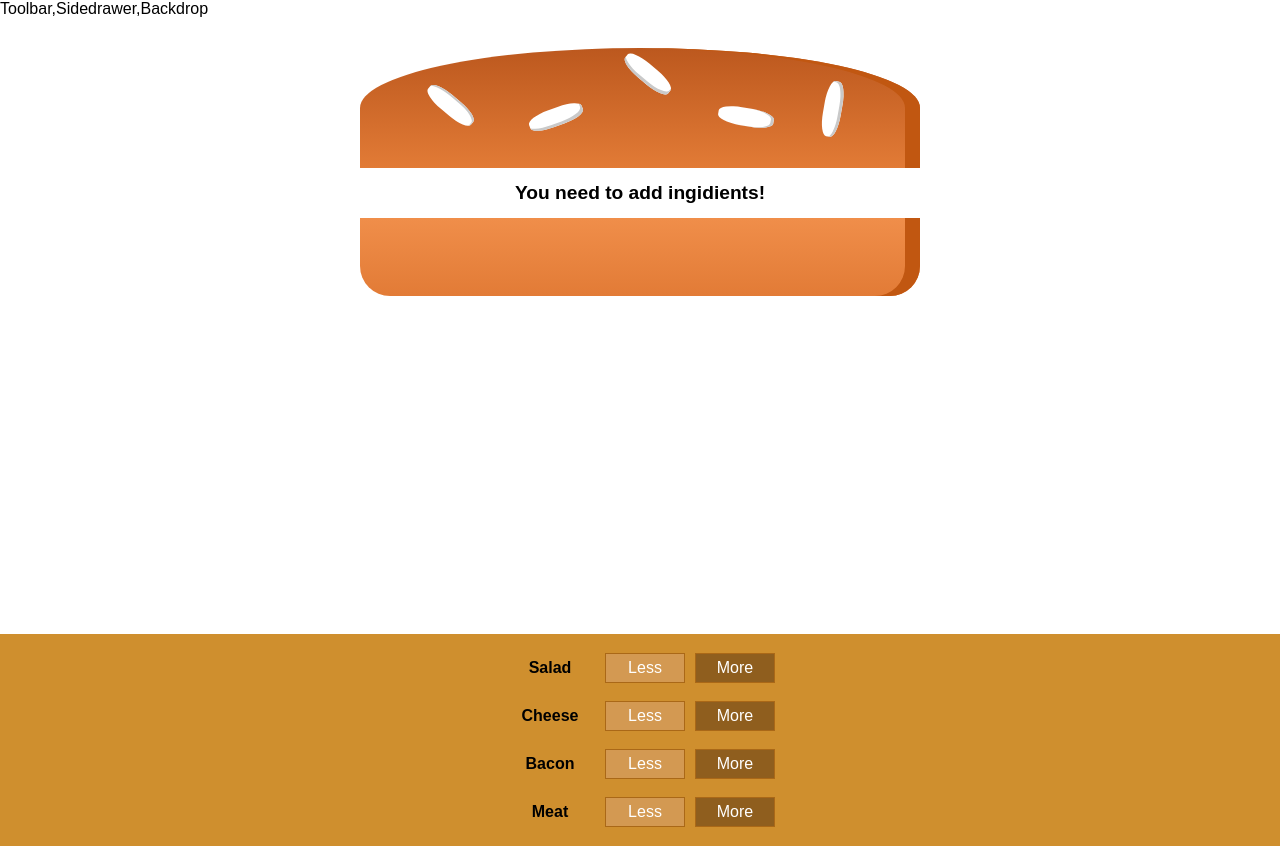
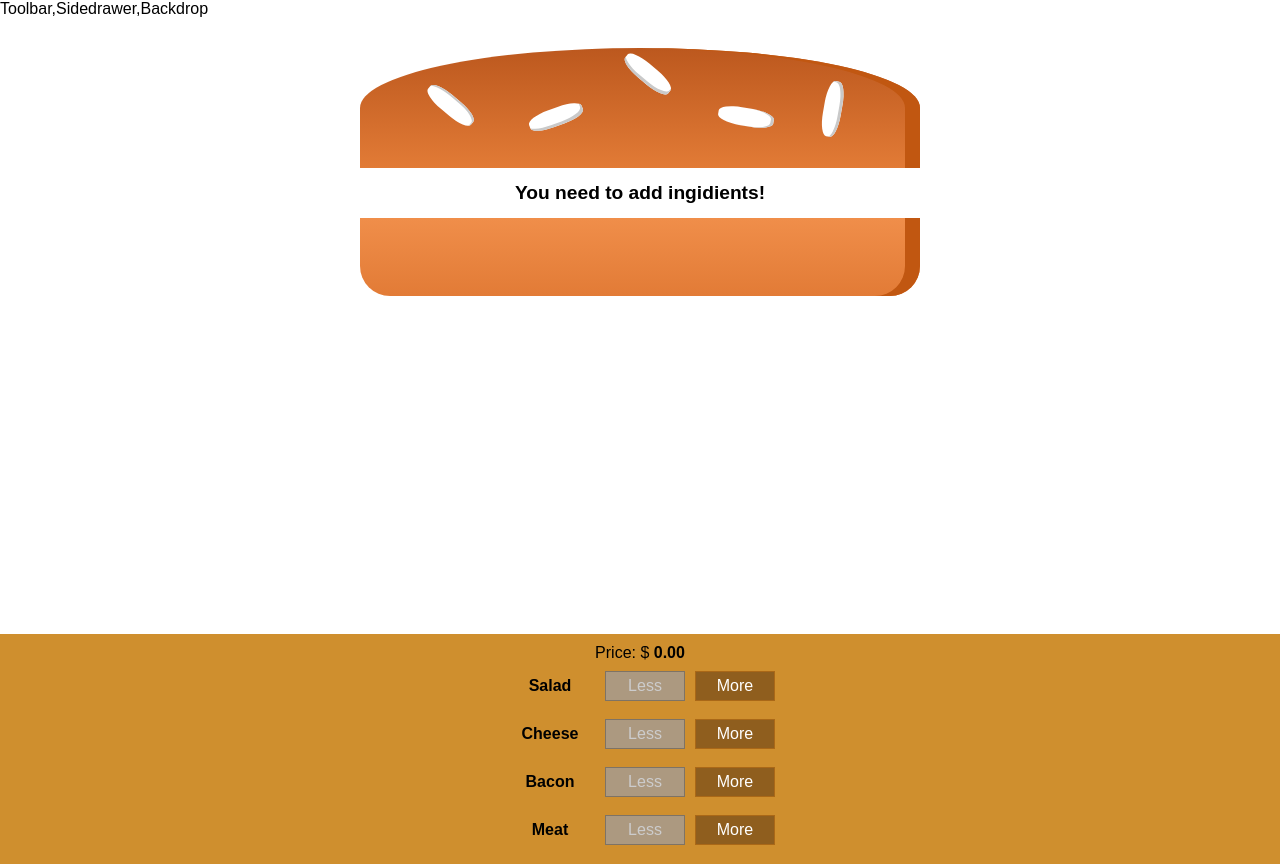
Before and after one commit to manikdhupar/burgerBuilder, a React app: page / in a window 1280 px wide. Built offline with nearby package versions, Linux system fonts and the light colour scheme.

Commit message:
added add,remove handlers and price

```diff
--- a/src/components/Burger/BuildControls/BuildControl/BuildControl.js
+++ b/src/components/Burger/BuildControls/BuildControl/BuildControl.js
@@ -5,8 +5,12 @@ const buildControl = (props) => {
 	return (
 		<div className={classes.BuildControl}>
 			<div className={classes.Label}>{props.label}</div>
-			<button className={classes.Less}>Less</button>
-			<button className={classes.More}>More</button>
+			<button className={classes.Less} onClick={props.removed} disabled={props.disabled}>
+				Less
+			</button>
+			<button className={classes.More} onClick={props.added}>
+				More
+			</button>
 		</div>
 	);
 };
--- a/src/components/Burger/BuildControls/BuildControls.js
+++ b/src/components/Burger/BuildControls/BuildControls.js
@@ -12,8 +12,19 @@ const controls = [
 const buildControls = (props) => {
 	return (
 		<div className={classes.BuildControls}>
+			<div>
+				Price: $ <strong>{props.price.toFixed(2)}</strong>
+			</div>
 			{controls.map((ctrl) => {
-				return <BuildControl key={ctrl.label} label={ctrl.label} />;
+				return (
+					<BuildControl
+						key={ctrl.label}
+						label={ctrl.label}
+						added={props.added.bind(this, ctrl.type)}
+						removed={props.removed.bind(this, ctrl.type)}
+						disabled={props.disabled[ctrl.type]}
+					/>
+				);
 			})}
 		</div>
 	);
--- a/src/containers/BurgerBuilder/BurgerBuilder.js
+++ b/src/containers/BurgerBuilder/BurgerBuilder.js
@@ -2,20 +2,80 @@ import React, { Component } from 'react';
 import Burger from '../../components/Burger/Burger';
 import BuildControls from '../../components/Burger/BuildControls/BuildControls';
 
+const INGREDIENT_PRICES = {
+	salad: 0.5,
+	cheese: 0.8,
+	bacon: 1.5,
+	meat: 1.8
+};
+
 class BurgerBuilder extends Component {
 	state = {
-		ingridients: {
+		ingredients: {
 			salad: 0,
 			cheese: 0,
 			bacon: 0,
 			meat: 0
+		},
+		totalPrice: 0
+	};
+
+	addIngredientHandler = (type) => {
+		// onClick handler for adding ingredients
+		const oldValue = this.state.ingredients[type];
+		const updatedValue = oldValue + 1;
+		const updatedIngredients = {
+			...this.state.ingredients
+		};
+		updatedIngredients[type] = updatedValue;
+
+		// adding price for checkout
+		const oldPrice = this.state.totalPrice;
+		const newPrice = oldPrice + INGREDIENT_PRICES[type];
+		this.setState({
+			ingredients: updatedIngredients,
+			totalPrice: newPrice
+		});
+	};
+	removeIngredientHandler = (type) => {
+		// onClick handler for adding ingredients
+		const oldValue = this.state.ingredients[type];
+		if (oldValue === 0) {
+			return;
 		}
+		const updatedValue = oldValue - 1;
+		const updatedIngredients = {
+			...this.state.ingredients
+		};
+		updatedIngredients[type] = updatedValue;
+
+		// adding price for checkout
+		const oldPrice = this.state.totalPrice;
+		const newPrice = oldPrice - INGREDIENT_PRICES[type];
+		this.setState({
+			ingredients: updatedIngredients,
+			totalPrice: newPrice
+		});
 	};
 	render() {
+		const disabledInfo = {
+			...this.state.ingredients
+		};
+
+		for (let key in disabledInfo) {
+			disabledInfo[key] = disabledInfo[key] <= 0;
+		}
+
 		return (
 			<React.Fragment>
-				<Burger ingridients={this.state.ingridients} />
-				<BuildControls />
+				{console.log(disabledInfo)}
+				<Burger ingridients={this.state.ingredients} />
+				<BuildControls
+					removed={this.removeIngredientHandler}
+					price={this.state.totalPrice}
+					added={this.addIngredientHandler}
+					disabled={disabledInfo}
+				/>
 			</React.Fragment>
 		);
 	}
```
